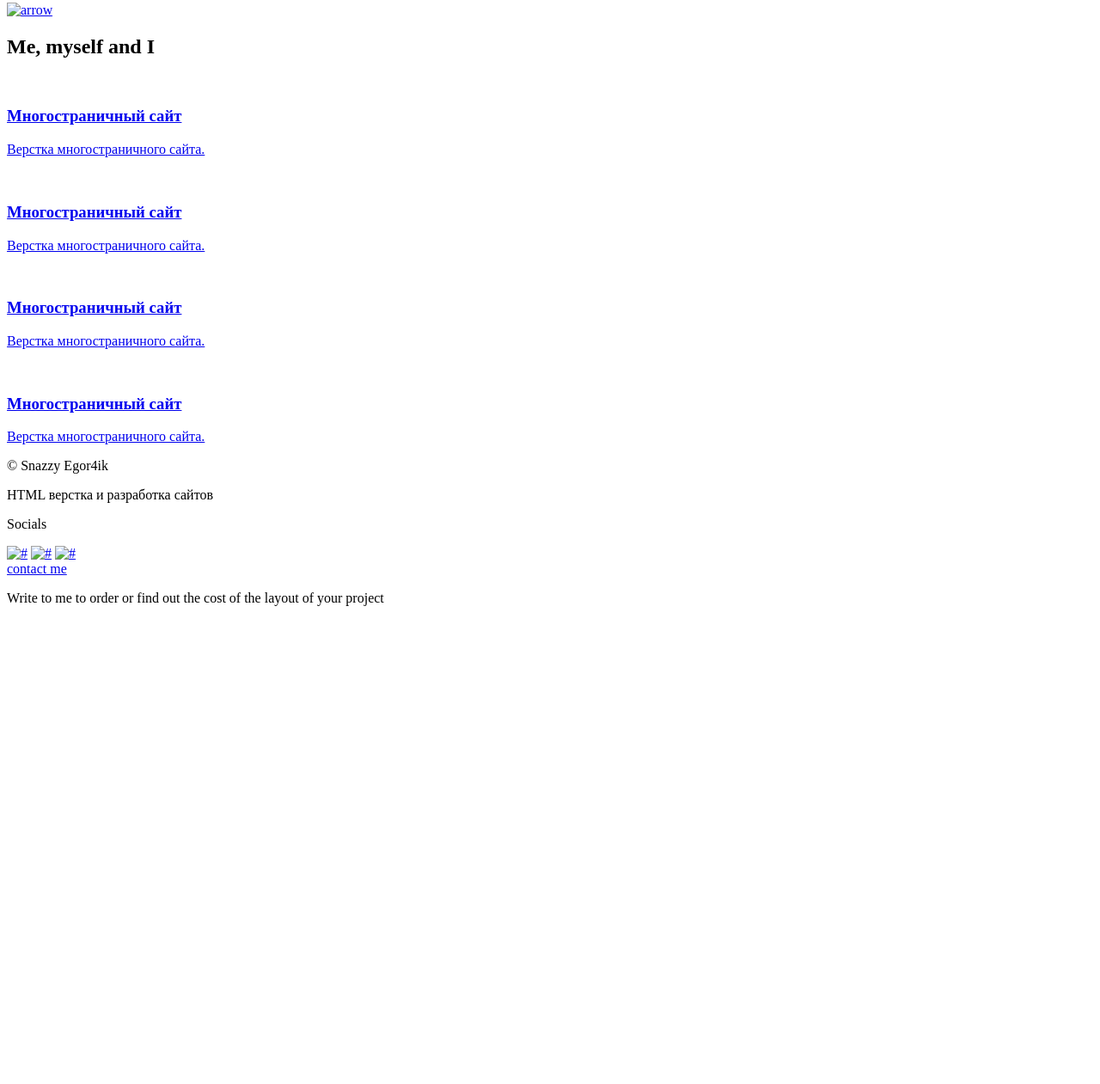
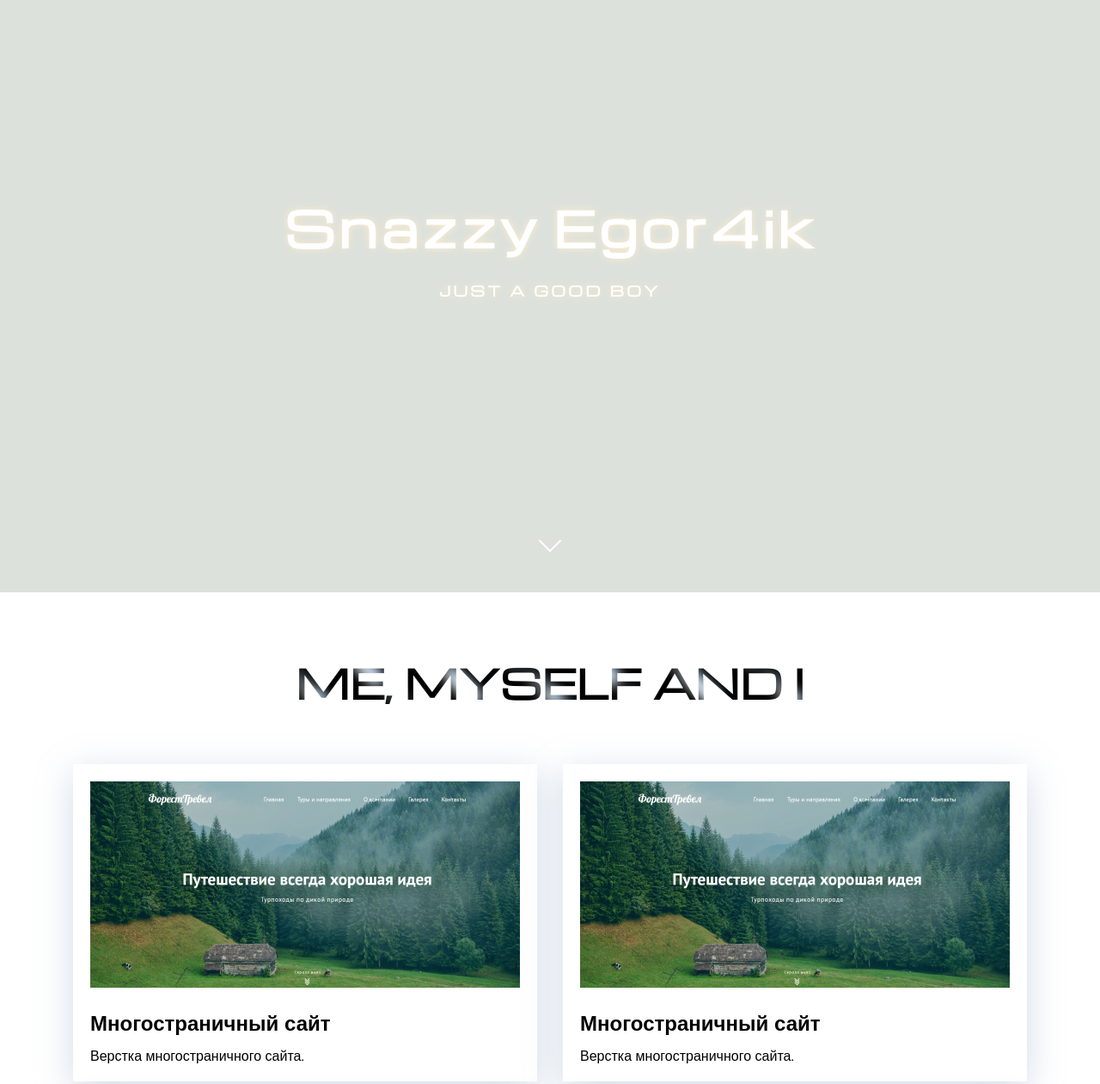
Before and after one commit to Egornoobjee/smthhere, a plain HTML site: page index.html in a window 1280 px wide. Shown: the part 111-1372 px from the top of the page at 86% size. Before the commit the page ends 832 px from the top, so only its background shows below. Drawn offline with nearby package versions, Linux system fonts and the light colour scheme; the site is published under a folder, as on GitHub Pages, so addresses that start at the root find nothing.

Commit message:
Update index.html
2

```diff
--- a/index.html
+++ b/index.html
@@ -3,8 +3,8 @@
     <head>
         <meta charset="UTF-8" />
         <meta name="viewport" content="width=device-width, initial-scale=1.0" />
-        <link rel="stylesheet" href="/css/main.css" />
-        <link rel="stylesheet" href="/css/media2.css" />
+        <link rel="stylesheet" href="css/main.css" />
+        <link rel="stylesheet" href="css/media2.css" />
 
 
 
@@ -15,7 +15,7 @@
             <h1 class="header-title">Snazzy Egor4ik</h1>
             <p class="header-subtitle">Just a good boy</p>
             <a href="#portfolio" class="header-arrow">
-                <img src="/img/header/chevron-down.svg" alt="arrow" />
+                <img src="img/header/chevron-down.svg" alt="arrow" />
             </a href="#portfolio">
         </div>
 
@@ -27,10 +27,10 @@
                 <div class="portfolio-cards-wrapper">
                     <!-- card 1 -->
                     <div class="card">
-                        <a href="/new.html" class="card-link">
+                        <a href="new.html" class="card-link">
                             <img
                                 class="card-img"
-                                src="/img/portfolio/main.jpg"
+                                src="img/portfolio/main.jpg"
                                 alt=""
                             />
                             <h3 class="card-title">Многостраничный сайт</h3>
@@ -40,10 +40,10 @@
                     <!-- //card 1 -->
                     <!-- card 1 -->
                     <div class="card">
-                        <a href="/new.html" class="card-link">
+                        <a href="new.html" class="card-link">
                             <img
                                 class="card-img"
-                                src="/img/portfolio/main.jpg"
+                                src="img/portfolio/main.jpg"
                                 alt=""
                             />
                             <h3 class="card-title">Многостраничный сайт</h3>
@@ -54,10 +54,10 @@
 
                     <!-- card 1 -->
                     <div class="card">
-                        <a href="/new.html" class="card-link">
+                        <a href="new.html" class="card-link">
                             <img
                                 class="card-img"
-                                src="/img/portfolio/watch.jpg"
+                                src="img/portfolio/watch.jpg"
                                 alt=""
                             />
                             <h3 class="card-title">Многостраничный сайт</h3>
@@ -67,10 +67,10 @@
                     <!-- //card 1 -->
                     <!-- card 1 -->
                     <div class="card">
-                        <a href="/new.html" class="card-link">
+                        <a href="new.html" class="card-link">
                             <img
                                 class="card-img"
-                                src="/img/portfolio/unit.jpg"
+                                src="img/portfolio/unit.jpg"
                                 alt=""
                             />
                             <h3 class="card-title">Многостраничный сайт</h3>
@@ -97,17 +97,17 @@
                         <div class="footer-icons-row">
                             <a href="#"
                                 ><img
-                                    src="/img/socialIcons/instagram.svg"
+                                    src="img/socialIcons/instagram.svg"
                                     alt="#"
                             /></a>
                             <a href="#"
                                 ><img
-                                    src="/img/socialIcons/vk.svg"
+                                    src="img/socialIcons/vk.svg"
                                     alt="#"
                             /></a>
                             <a href="#"
                                 ><img
-                                    src="/img/socialIcons/github.svg"
+                                    src="img/socialIcons/github.svg"
                                     alt="#"
                             /></a>
                         </div>
@@ -127,10 +127,10 @@
         </div>
 
         <!-- библиотеки и плагины -->
-        <script src="/libs/jquery-3.7.1.min.js"></script>
-        <script src="/libs/jquery.vide.min.js"></script>
+        <script src="libs/jquery-3.7.1.min.js"></script>
+        <script src="libs/jquery.vide.min.js"></script>
         <!-- скрипты и вызовы библиотек -->
-        <script src="/js/main.js"></script>
+        <script src="js/main.js"></script>
 
 
 
```
